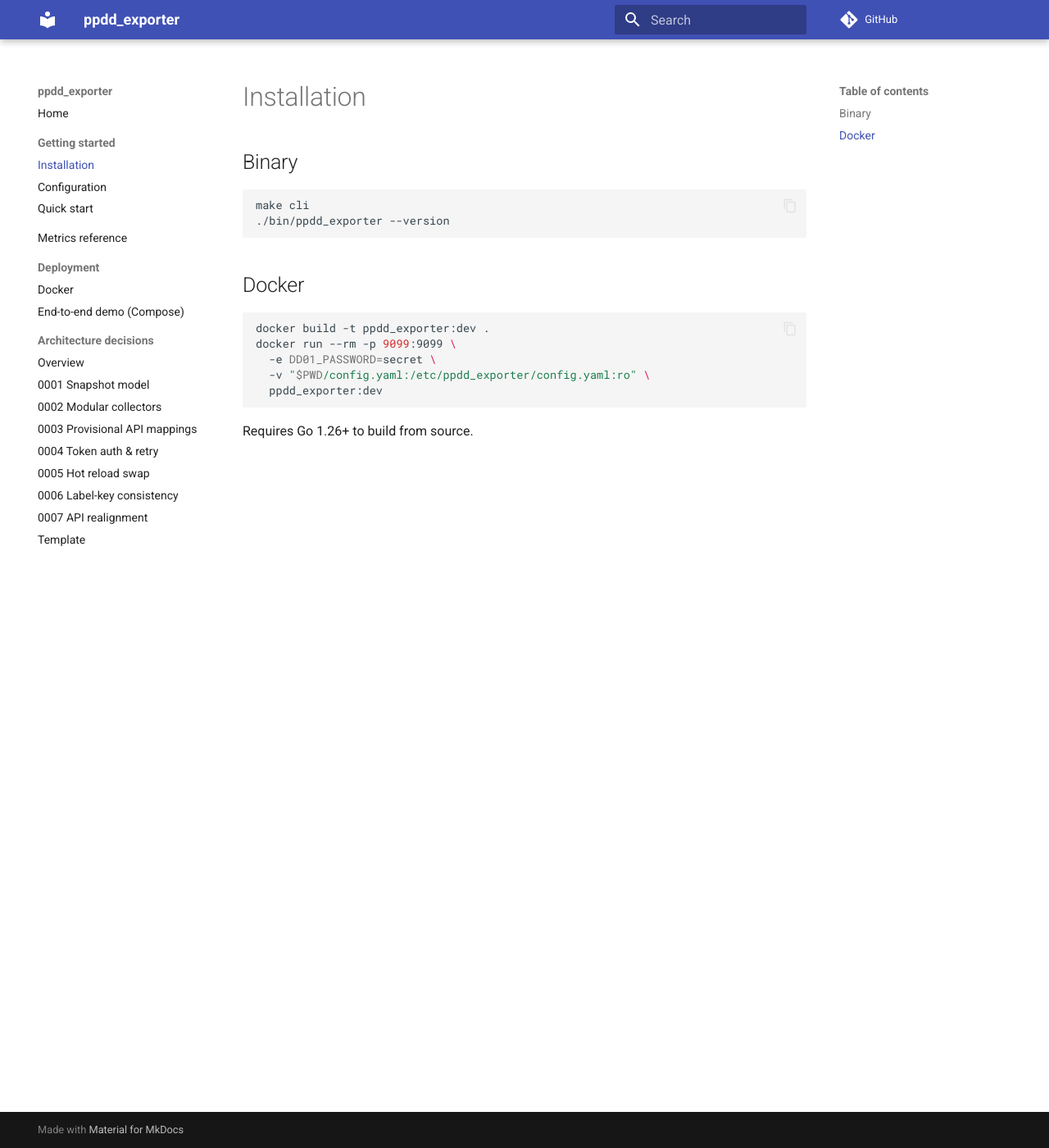
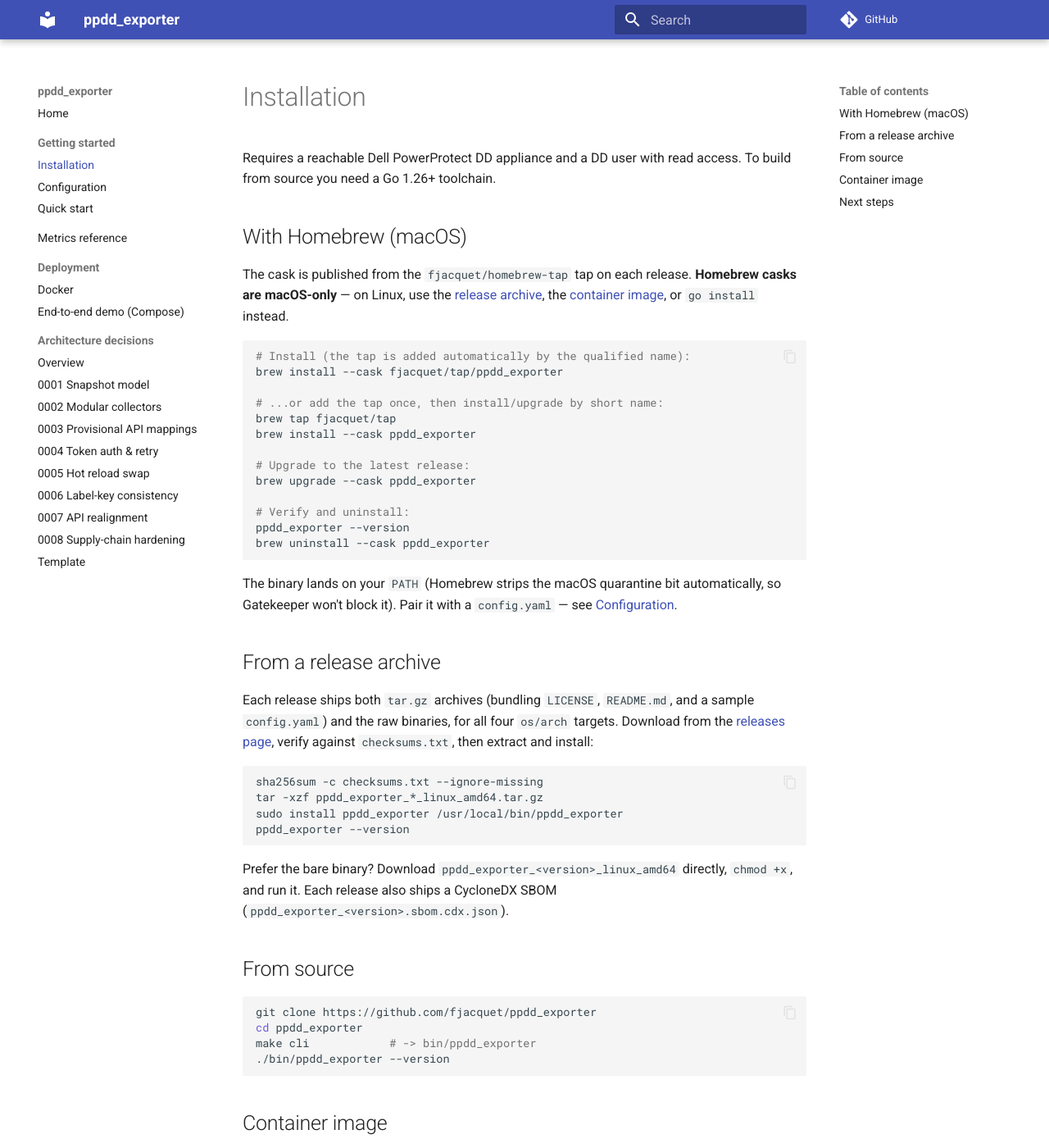
Before and after one commit to fjacquet/ppdd_exporter, an MkDocs documentation site: the page built from docs/getting-started/installation.md, in a window 1280 px wide and 1400 px high. Shown: the whole window at 82% size. Built offline with MkDocs 1.6.1 and Material for MkDocs 9.7.7, drawn with Linux system fonts in a browser that asks for light colours; comment, search, counter and statistics services are not loaded; some of the changed text lies outside the part shown.

Commit message:
feat(ci): supply-chain hardening — scanning, SHA-pinned actions, GoReleaser (#3)
Bring the build/security posture to parity with pflex_exporter.

- CI: add golangci-lint + govulncheck to `make ci`; new Semgrep and CycloneDX
  SBOM jobs in ci.yml.
- Pin every GitHub Action to a full commit SHA; least-privilege top-level
  `permissions` with write scopes granted per-job. Add .github/dependabot.yml.
- Migrate the release to GoReleaser: cross-compiled tar.gz archives AND raw
  binaries, checksums, cyclonedx-gomod SBOM, reproducible builds, multi-arch
  GHCR image, and a macOS Homebrew cask (gated on HOMEBREW_TAP_GITHUB_TOKEN).
- Pin Dockerfile base to golang:1.26.4; harden DD client TLS with
  MinVersion TLS1.2 on the opt-in insecureSkipVerify path.
- Docs: ADR-0008, refreshed installation guide, CHANGELOG, CLAUDE.md.

Co-authored-by: Claude Opus 4.8 <noreply@anthropic.com>

````diff
--- a/docs/getting-started/installation.md
+++ b/docs/getting-started/installation.md
@@ -1,20 +1,76 @@
 # Installation
 
-## Binary
+Requires a reachable Dell PowerProtect DD appliance and a DD user with read access.
+To build from source you need a Go 1.26+ toolchain.
+
+## With Homebrew (macOS)
+
+The cask is published from the `fjacquet/homebrew-tap` tap on each release.
+**Homebrew casks are macOS-only** — on Linux, use the [release archive](#from-a-release-archive),
+the [container image](#container-image), or `go install` instead.
 
 ```bash
-make cli
+# Install (the tap is added automatically by the qualified name):
+brew install --cask fjacquet/tap/ppdd_exporter
+
+# ...or add the tap once, then install/upgrade by short name:
+brew tap fjacquet/tap
+brew install --cask ppdd_exporter
+
+# Upgrade to the latest release:
+brew upgrade --cask ppdd_exporter
+
+# Verify and uninstall:
+ppdd_exporter --version
+brew uninstall --cask ppdd_exporter
+```
+
+The binary lands on your `PATH` (Homebrew strips the macOS quarantine bit
+automatically, so Gatekeeper won't block it). Pair it with a `config.yaml` — see
+[Configuration](configuration.md).
+
+## From a release archive
+
+Each release ships both `tar.gz` archives (bundling `LICENSE`, `README.md`, and a sample
+`config.yaml`) and the raw binaries, for all four `os/arch` targets. Download from the
+[releases page](https://github.com/fjacquet/ppdd_exporter/releases), verify against
+`checksums.txt`, then extract and install:
+
+```bash
+sha256sum -c checksums.txt --ignore-missing
+tar -xzf ppdd_exporter_*_linux_amd64.tar.gz
+sudo install ppdd_exporter /usr/local/bin/ppdd_exporter
+ppdd_exporter --version
+```
+
+Prefer the bare binary? Download `ppdd_exporter_<version>_linux_amd64` directly, `chmod +x`,
+and run it. Each release also ships a CycloneDX SBOM (`ppdd_exporter_<version>.sbom.cdx.json`).
+
+## From source
+
+```bash
+git clone https://github.com/fjacquet/ppdd_exporter
+cd ppdd_exporter
+make cli            # -> bin/ppdd_exporter
 ./bin/ppdd_exporter --version
 ```
 
-## Docker
+## Container image
+
+Multi-arch images (`linux/amd64`, `linux/arm64`) are published to GHCR with SBOM and
+provenance attestations:
 
 ```bash
-docker build -t ppdd_exporter:dev .
+docker pull ghcr.io/fjacquet/ppdd_exporter:0.2.0   # or :latest
+
 docker run --rm -p 9099:9099 \
   -e DD01_PASSWORD=secret \
   -v "$PWD/config.yaml:/etc/ppdd_exporter/config.yaml:ro" \
-  ppdd_exporter:dev
+  ghcr.io/fjacquet/ppdd_exporter:latest
 ```
 
-Requires Go 1.26+ to build from source.
+## Next steps
+
+- [Configure](configuration.md) your appliances.
+- [Quick start](quickstart.md) to run it.
+- Deploy via [Docker](../deployment/docker.md) or the [Compose demo](../deployment/compose-demo.md).
--- a/mkdocs.yml
+++ b/mkdocs.yml
@@ -29,4 +29,5 @@ nav:
       - 0005 Hot reload swap: adr/0005-config-hot-reload-rebuild-and-swap.md
       - 0006 Label-key consistency: adr/0006-label-key-consistency-invariant.md
       - 0007 API realignment: adr/0007-dd-rest-api-realignment.md
+      - 0008 Supply-chain hardening: adr/0008-ci-supply-chain-hardening.md
       - Template: adr/0000-template.md
````
Also changed, not shown: .goreleaser.yaml (added, +100 -0 lines), CHANGELOG.md (+35 -0 lines), CLAUDE.md (+3 -1 lines), docs/adr/0008-ci-supply-chain-hardening.md (added, +69 -0 lines), docs/adr/index.md (+1 -0 lines), 8 other files.
